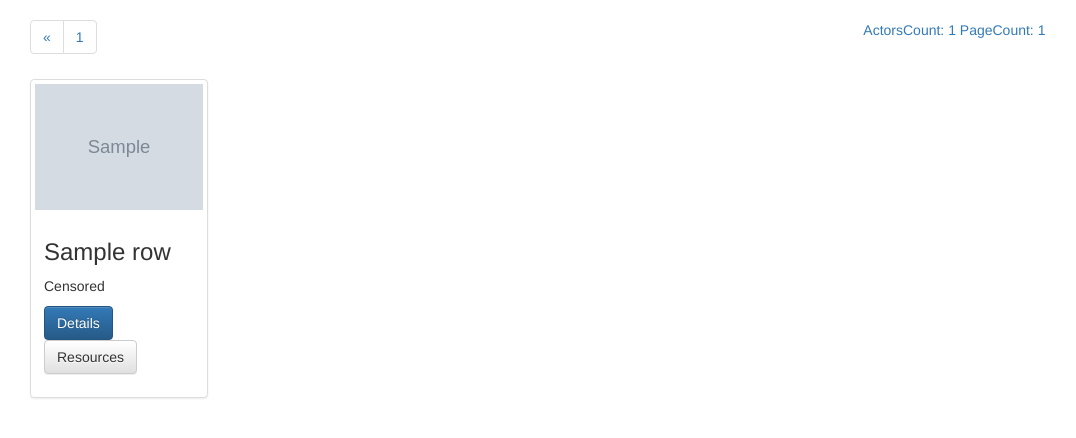
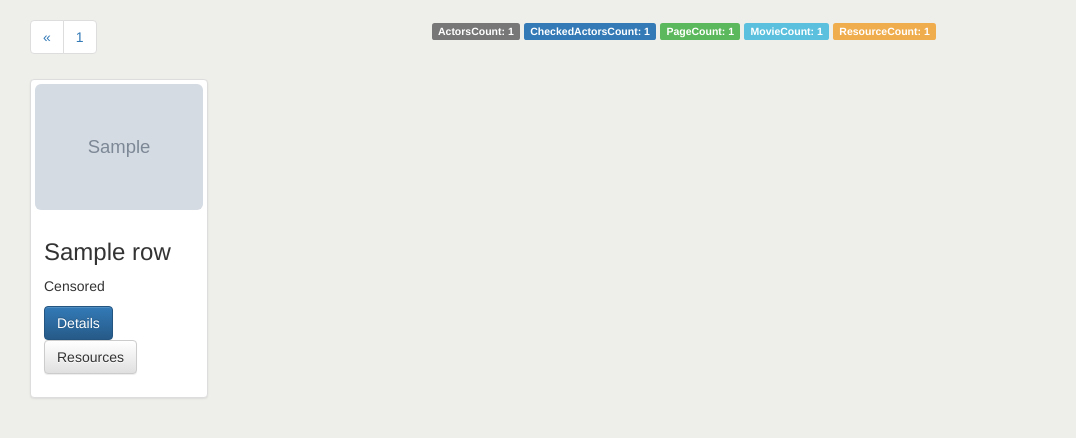
Before and after one commit to coolbadger/DjangoWeb, a Django app: template seed/templates/index.html in a window 1280 px wide. Shown: the top 438 px of the page, without its empty margins (0-1076 px from the left). Run offline with Django 3.2, Linux system fonts and the light colour scheme; the template is opened without the code that fills it: most values are stand-ins (such as "Sample title", 1, 10 or a date in 2020); grey boxes marked "Sample" are stand-in pictures; parts of the project's set-up code (start-up, migrations or seed data) failed here and were passed over.

Commit message:
Edit page.

```diff
--- a/seed/templates/component/content_fluid.html
+++ b/seed/templates/component/content_fluid.html
@@ -1,7 +1,7 @@
 {% load i18n %}
 {% block nav_bar %}
     <div class="nav">
-        <div class="col-sm-8">
+        <div class="col-md-4">
             <nav aria-label="Page navigation">
                 <ul class="pagination">
                     <li>
@@ -20,8 +20,15 @@
                 </ul>
             </nav>
         </div>
-        <div class="col-sm-4">
-            </br><a>{% trans 'ActorsCount: ' %}{{ actor_count }} {% trans 'PageCount: ' %}{{ total_page }}</a>
+        <div class="col-md-8 nav">
+            <div>
+                <br>
+                <span class="label label-default">{% trans 'ActorsCount: ' %}{{ actor_count }}</span>
+                <span class="label label-primary">{% trans 'CheckedActorsCount: ' %}{{ checked_actor_count }}</span>
+                <span class="label label-success">{% trans 'PageCount: ' %}{{ total_page }}</span>
+                <span class="label label-info">{% trans 'MovieCount: ' %}{{ movie_count }}</span>
+                <span class="label label-warning">{% trans 'ResourceCount: ' %}{{ magnet_count }}</span>
+            </div>
         </div>
         {##}
         {#        <div class="col-sm-4">#}
@@ -34,7 +41,7 @@
         <div class="col-sm-4 col-md-3 col-lg-2 item">
             {% block result_item %}
                 <div class="thumbnail">
-                    <img src="{{ row.image_url }}" alt="">
+                    <img src="{{ row.image_url }}" alt="" class="img-rounded">
                     <div class="caption"><h3>{{ row.name }}</h3>
                         <p>{% if row.uncensored == 'y' %}{% trans 'Uncensored' %}{% else %}
                             {% trans 'Censored' %}{% endif %}</p>
@@ -45,7 +52,7 @@
                                role="button">{% trans 'Resources' %}</a>
                         </p>
                     </div>
-                </div>s
+                </div>
             {% endblock %}
         </div>
     {% endfor %}
--- a/seed/templates/seed/actor_fluid.html
+++ b/seed/templates/seed/actor_fluid.html
@@ -2,7 +2,7 @@
 {% load i18n %}
 {% block result_item %}
     <div class="thumbnail">
-        <img src="{{ row.image_url }}" alt="">
+        <img src="{{ row.image_url }}" alt="" class="img-rounded" width="100%">
         <div class="caption"><h3>{{ row.name }}</h3>
             <p>{% if row.uncensored == 'y' %}{% trans 'Uncensored' %}{% else %}
                 {% trans 'Censored' %}{% endif %}</p>
--- a/seed/templates/seed/movie_fluid.html
+++ b/seed/templates/seed/movie_fluid.html
@@ -4,7 +4,7 @@
 {% endblock %}
 {% block result_item %}
     <div class="thumbnail">
-        <img src="{{ row.movie_img_url }}" alt="">
+        <img src="{{ row.movie_img_url }}" alt="" class="img-rounded" width="100%">
         <div class="caption"><h3>{{ row.title }}</h3>
             <p>{% if row.uncensored == 'y' %}{% trans 'Uncensored' %}{% else %}
                 {% trans 'Censored' %}{% endif %}</p>
--- a/templates/statics/css/common.css
+++ b/templates/statics/css/common.css
@@ -15,3 +15,5 @@
     overflow-y: auto;
     -webkit-user-modify: read-write-plaintext-only;
 }
+
+body{ background: #eeeeeb;}
```
Also changed, not shown: seed/views.py (+13 -4 lines).
